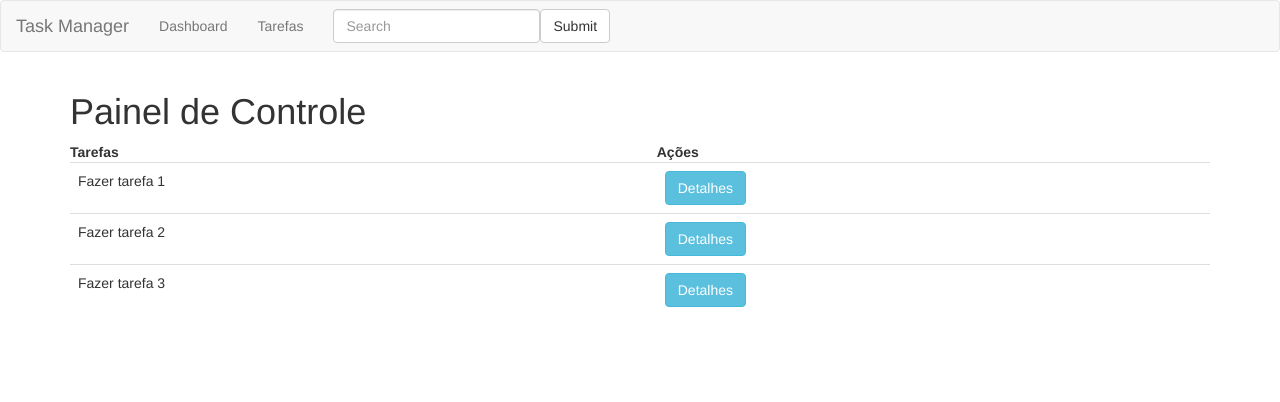
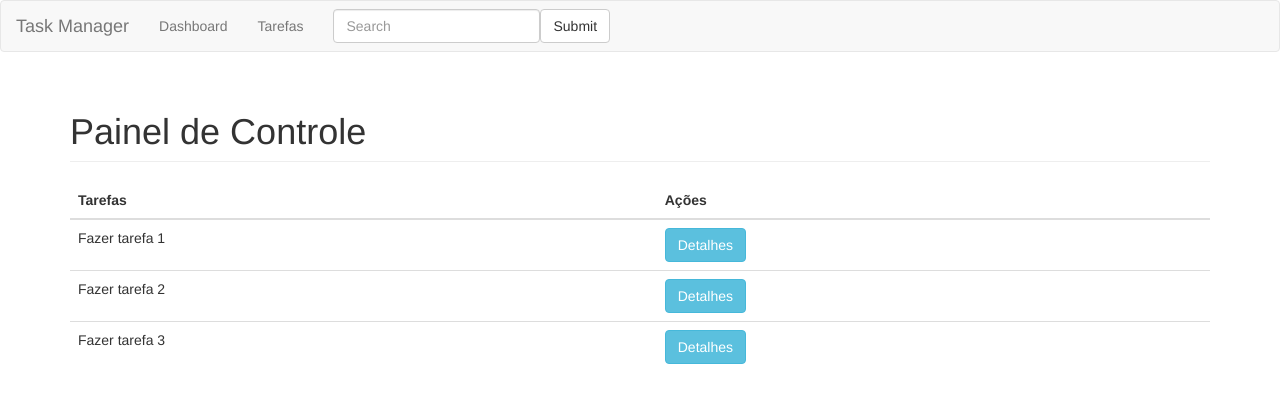
Before and after one commit to adrianorosaferreira/udemy-task-manager-angular, an Angular app: page / in a window 1280 px wide. Shown: the top 402 px of the page. Built offline with nearby package versions, Linux system fonts and the light colour scheme.

Commit message:
Fixing templates

```diff
--- a/src/app/dashboard/dashboard.component.html
+++ b/src/app/dashboard/dashboard.component.html
@@ -1,9 +1,11 @@
-<h1>Painel de Controle</h1>
+<h1 class="page-header">Painel de Controle</h1>
 
 <table class="table">
     <thead>
-        <th>Tarefas</th>
-        <th>Ações</th>
+        <tr>
+            <th>Tarefas</th>
+            <th>Ações</th>
+        </tr>
     </thead>
     <tbody>
         <tr *ngFor="let task of tasks">
--- a/src/app/tasks/task-detail/task-detail.component.html
+++ b/src/app/tasks/task-detail/task-detail.component.html
@@ -1,4 +1,4 @@
-<h1>Detalhes da Tarefa: {{ task?.title }}</h1>
+<h1 class="page-header">Detalhes da Tarefa: {{ task?.title }}</h1>
 
 <div class="form-horizontal" *ngIf=task>
     <div class="form-group">
--- a/src/app/tasks/tasks.component.html
+++ b/src/app/tasks/tasks.component.html
@@ -1,8 +1,12 @@
+<h1 class="page-header">Lista de Tarefas</h1>
+
 <table class="table">
     <thead>
+    <tr>
         <th>ID</th>
         <th>Título</th>
         <th>Ações</th>
+    </tr>
     </thead>
     <tbody>
         <tr *ngFor="let task of tasks">
```
